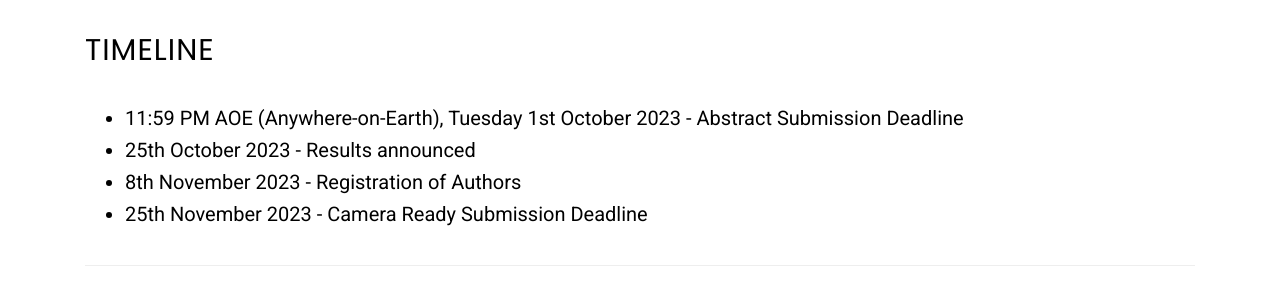
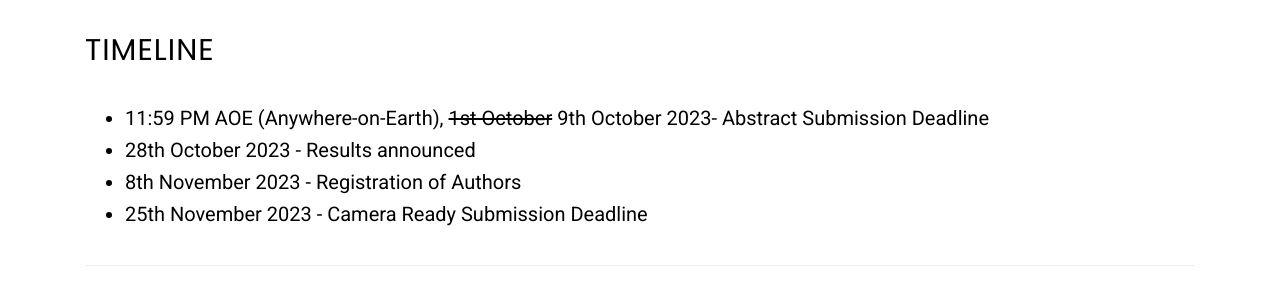
Before and after one commit to madhavlab/wissap23.madhavlab.com, a Jekyll site: the page built from cfa.md, in a window 1280 px wide and 900 px high, scrolled down 1567 px, cut to the strip 0-688 px from the top of the window. Shown: the part 154-442 px from the top of the strip. Built offline with Jekyll 4.4.1, drawn with Linux system fonts in a browser that asks for light colours.

Commit message:
update cfa

```diff
--- a/_data/wissap-timeline.yml
+++ b/_data/wissap-timeline.yml
@@ -4,10 +4,10 @@
 - date: 30 September
   description: Competition Registration Deadline
 
-- date: 1 October
+- date: ~~1 October~~ 9 October
   description: Abstract Submission Deadline
 
-- date: 25 October
+- date: 28 October
   description: Abstract Notification of Acceptance
 
 - date: 1 November
--- a/_includes/wissap/about.html
+++ b/_includes/wissap/about.html
@@ -14,7 +14,8 @@
                 <p>
                 <div style="width:120%;overflow-y:scroll; height:250px;"><!--230px-->
                     <ul id="news">
-                        <li><b>Sep 16</b>: <a href="https://forms.office.com/r/QAjrzMJtfn" target="_blank">RSVP</a> now</li> for the second talk by Prof. Vipul Arora for the WiSSAP-Cup challenge.
+                        <li><b>Oct 1</b>: Extended Abstract submission deadline extended to <b>9th October</b> <a href="https://wissap23.madhavlab.com/cfa" target="_blank">Submit</a> your work now!
+                        <li><b>Sep 16</b>: <a href="https://forms.office.com/r/QAjrzMJtfn" target="_blank">RSVP</a> now for the second talk by Prof. Vipul Arora for the WiSSAP-Cup challenge.</li>
                         <li><b>Sep 15</b>: Early Bird Registration Deadline Extended to Sep 26. <a href="https://wissap23.madhavlab.com/registration" target="_blank">Register</a> early to save your seat.</li>
                         <li><b>Sep 12</b>: Link to the first talk by Prof. Arora for the WiSSAP-Cup <a href="https://www.youtube.com/watch?v=zCLSS2I3z4s" target="_blank">here</a>. Slides <a href="https://iitk-my.sharepoint.com/:f:/g/personal/akshayr_iitk_ac_in/Esp5qqZpnxpKobrk0PhOpxgBOx0SwjO6z-I5coBVh8GROg" target="_blank">here</a>.</li>
                         <li><b>Sep 8</b>: The first talk by Prof. Vipul Arora for the WiSSAP-Cup challenge on Sep 12. <a href="https://forms.office.com/r/QAjrzMJtfn" target="_blank">RSVP</a> now!</li>
--- a/cfa.md
+++ b/cfa.md
@@ -77,8 +77,8 @@ All submissions must comply to the following guidelines:
 
 ## Timeline
 
-- 11:59 PM AOE (Anywhere-on-Earth), Tuesday 1st October 2023 - Abstract Submission Deadline
-- 25th October 2023 - Results announced
+- 11:59 PM AOE (Anywhere-on-Earth), ~~1st October~~ 9th October 2023- Abstract Submission Deadline
+- 28th October 2023 - Results announced
 - 8th November 2023 - Registration of Authors
 - 25th November 2023 - Camera Ready Submission Deadline
 
```
